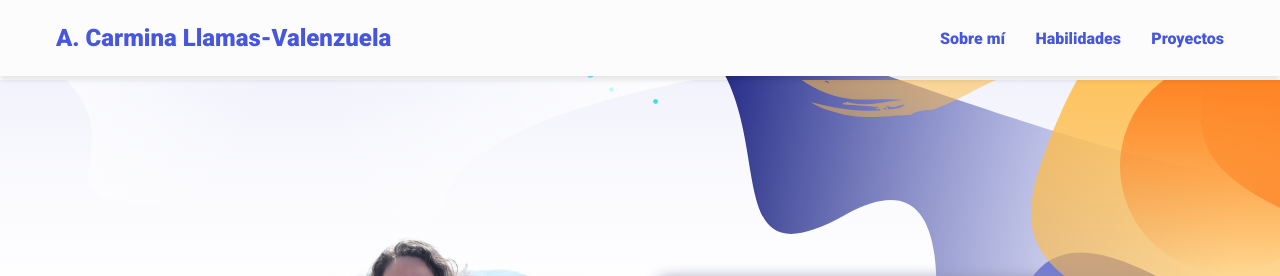
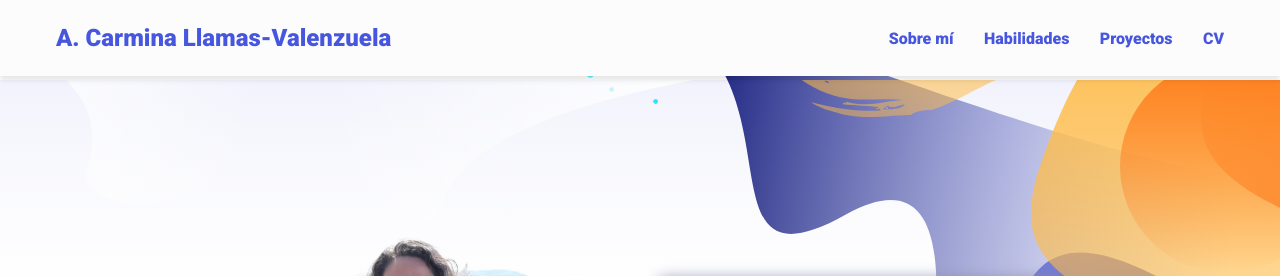
Before and after one commit to ACarminaLlamas/ACarminaLlamas.github.io, a plain HTML site: page index.html in a window 1280 px wide. Shown: the top 276 px of the page. Drawn offline with nearby package versions, Linux system fonts and the light colour scheme.

Commit message:
Update index.html

```diff
--- a/index.html
+++ b/index.html
@@ -18,6 +18,7 @@
             <li><a href="#about" class="nav-link">Sobre mí</a></li>
             <li><a href="#skills" class="nav-link">Habilidades</a></li>
             <li><a href="#projects" class="nav-link">Proyectos</a></li>
+            <li><a href="assets/CV_ACarminaLlamasValenzuela.pdf" class="nav-link" target="_blank">CV</a></li>
             <!-- <li><a href="#contact" class="nav-link">Contact</a></li> -->
         </ul>
         <button class="burger-menu" id="burger-menu">
```
